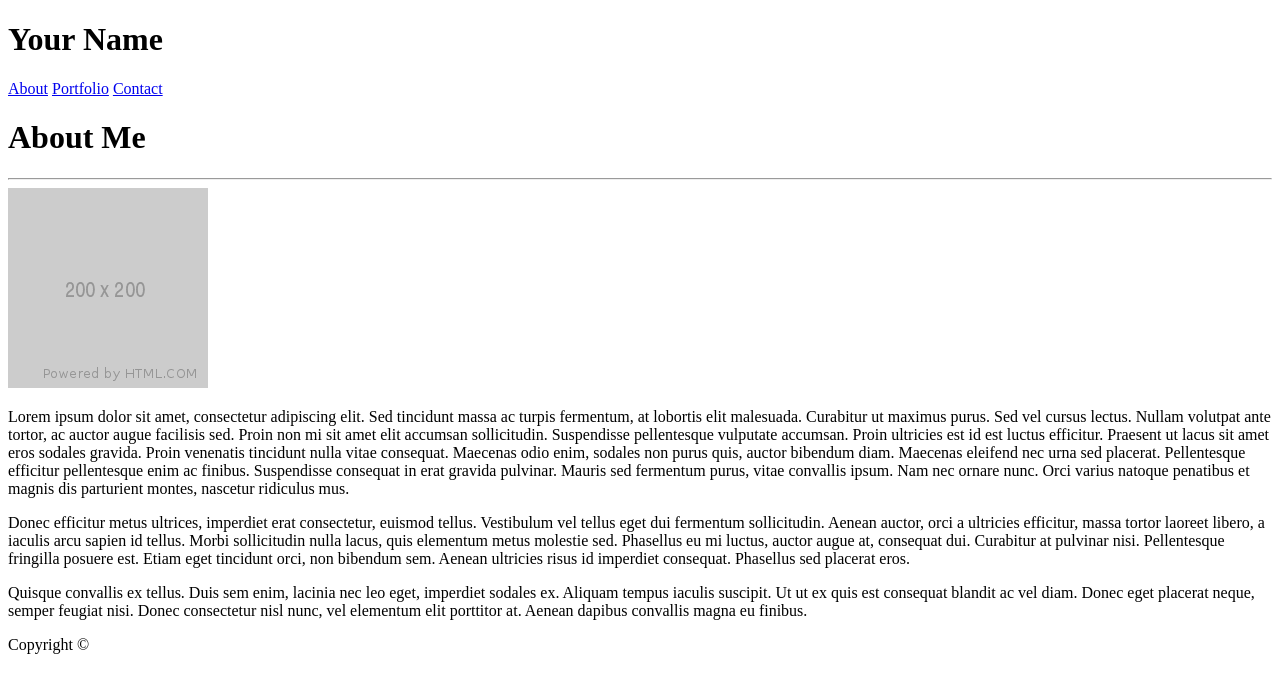
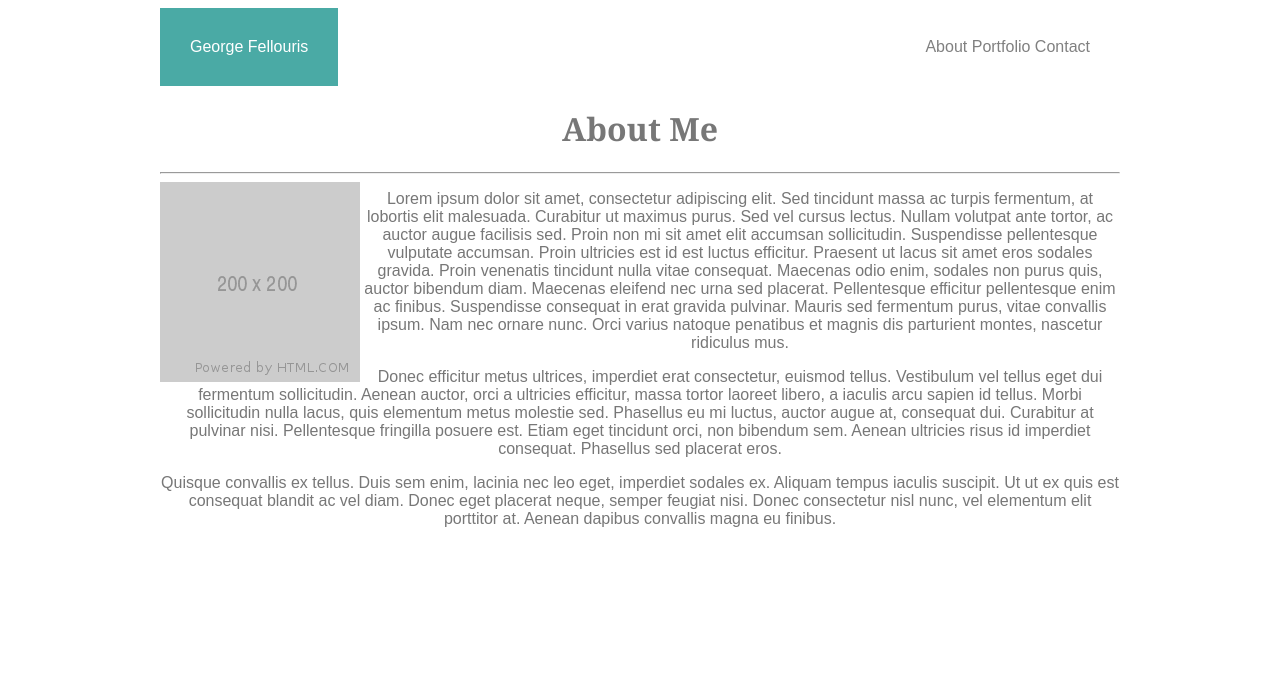
Before and after one commit to gfellouris/Basic-Portfolio, a plain HTML site: page index.html in a window 1280 px wide. Drawn offline with Linux system fonts and the light colour scheme.

Commit message:
applied all formatting from the readme assignment file

```diff
--- a/assets/css/style.css
+++ b/assets/css/style.css
@@ -0,0 +1,96 @@
+* {
+  box-sizing: border-box;
+  text-align: center;
+}
+
+.clearfix::after {
+  content: " ";
+  clear: both;
+  display: block;
+}
+
+.container {
+  width: 960px;
+  margin-left: auto;
+  margin-right: auto;
+  position: absolute;
+  left: 0;
+  right: 0;
+}
+
+/* Standard Elements */
+
+body {
+  color: #777777;
+  font-family: Arial, "Helvetica Neue", Helvetica, sans-serif;
+}
+
+h1,
+h2,
+h3 {
+  font-family: Georgia, Times, "Times New Roman", serif;
+}
+
+/* Header, Section, Footer, nav */
+header {
+  color: white;
+  background-color: #4aaaa5;
+  margin: auto;
+  padding: 30px;
+  float: left;
+}
+
+nav {
+  padding: 30px;
+  margin: auto;
+  float: right;
+  text-decoration: none;
+}
+
+footer {
+  background-color: #666666;
+  height: 60px;
+  padding: 2px;
+  margin-top: 5px;
+  text-align: center;
+}
+
+/* Custom Elements */
+mainHeader {
+  background-color: #ffffff;
+  border-color: #cccccc;
+  margin: auto;
+}
+
+mainContent {
+  background-color: #ffffff;
+  border-color: #dddddd;
+}
+
+/* Custom IDs */
+#imgMe {
+  float: left;
+}
+
+  /* unvisited link */
+  a {
+      text-decoration: none;
+  }
+  a:link {
+    color: grey;
+  }
+
+  /* visited link */
+  a:visited {
+    color: grey;
+  }
+
+  /* mouse over link */
+  a:hover {
+    color: green;
+  }
+
+  /* selected link */
+  a:active {
+    color: blue;
+  }
--- a/index.html
+++ b/index.html
@@ -6,14 +6,16 @@
     <meta name="viewport" content="width=device-width, initial-scale=1.0">
     <meta http-equiv="X-UA-Compatible" content="ie=edge">
     <title>My Profile</title>
+    <link rel="stylesheet" type="text/css" href="assets/css/style.css">
 </head>
 
 <body>
 
     <div class="container">
         <div class="clearfix">
+            <mainHeader>
                 <header>
-                <h1>Your Name</h1>
+                    George Fellouris
                 </header>
 
                 <nav>
@@ -21,40 +23,68 @@
                     <a href="#">Portfolio</a>
                     <a href="#">Contact</a>
                 </nav>
+            </mainHeader>
         </div>
+
+        <div class="clearfix">
+            <mainContent>
                 <h1>About Me</h1>
                 <hr>
-        <img alt="me" src="assets/images/200x200.png" />
+                <img id="imgMe" alt="me" src="assets/images/200x200.png" />
                 <p>
                     Lorem ipsum dolor sit amet, consectetur adipiscing elit. Sed tincidunt massa ac turpis fermentum, at
-            lobortis elit malesuada. Curabitur ut maximus purus. Sed vel cursus lectus. Nullam volutpat ante tortor, ac
-            auctor augue facilisis sed. Proin non mi sit amet elit accumsan sollicitudin. Suspendisse pellentesque
-            vulputate accumsan. Proin ultricies est id est luctus efficitur. Praesent ut lacus sit amet eros sodales
-            gravida. Proin venenatis tincidunt nulla vitae consequat. Maecenas odio enim, sodales non purus quis, auctor
-            bibendum diam. Maecenas eleifend nec urna sed placerat. Pellentesque efficitur pellentesque enim ac finibus.
-            Suspendisse consequat in erat gravida pulvinar. Mauris sed fermentum purus, vitae convallis ipsum. Nam nec
+                    lobortis elit malesuada. Curabitur ut maximus purus. Sed vel cursus lectus. Nullam volutpat ante
+                    tortor,
+                    ac
+                    auctor augue facilisis sed. Proin non mi sit amet elit accumsan sollicitudin. Suspendisse
+                    pellentesque
+                    vulputate accumsan. Proin ultricies est id est luctus efficitur. Praesent ut lacus sit amet eros
+                    sodales
+                    gravida. Proin venenatis tincidunt nulla vitae consequat. Maecenas odio enim, sodales non purus
+                    quis,
+                    auctor
+                    bibendum diam. Maecenas eleifend nec urna sed placerat. Pellentesque efficitur pellentesque enim ac
+                    finibus.
+                    Suspendisse consequat in erat gravida pulvinar. Mauris sed fermentum purus, vitae convallis ipsum.
+                    Nam
+                    nec
                     ornare nunc. Orci varius natoque penatibus et magnis dis parturient montes, nascetur ridiculus mus.
                 </p>
                 <p>
-            Donec efficitur metus ultrices, imperdiet erat consectetur, euismod tellus. Vestibulum vel tellus eget dui
-            fermentum sollicitudin. Aenean auctor, orci a ultricies efficitur, massa tortor laoreet libero, a iaculis
-            arcu sapien id tellus. Morbi sollicitudin nulla lacus, quis elementum metus molestie sed. Phasellus eu mi
-            luctus, auctor augue at, consequat dui. Curabitur at pulvinar nisi. Pellentesque fringilla posuere est.
-            Etiam eget tincidunt orci, non bibendum sem. Aenean ultricies risus id imperdiet consequat. Phasellus sed
+                    Donec efficitur metus ultrices, imperdiet erat consectetur, euismod tellus. Vestibulum vel tellus
+                    eget
+                    dui
+                    fermentum sollicitudin. Aenean auctor, orci a ultricies efficitur, massa tortor laoreet libero, a
+                    iaculis
+                    arcu sapien id tellus. Morbi sollicitudin nulla lacus, quis elementum metus molestie sed. Phasellus
+                    eu
+                    mi
+                    luctus, auctor augue at, consequat dui. Curabitur at pulvinar nisi. Pellentesque fringilla posuere
+                    est.
+                    Etiam eget tincidunt orci, non bibendum sem. Aenean ultricies risus id imperdiet consequat.
+                    Phasellus
+                    sed
                     placerat eros.
                 </p>
                 <p>
-            Quisque convallis ex tellus. Duis sem enim, lacinia nec leo eget, imperdiet sodales ex. Aliquam tempus
-            iaculis suscipit. Ut ut ex quis est consequat blandit ac vel diam. Donec eget placerat neque, semper feugiat
-            nisi. Donec consectetur nisl nunc, vel elementum elit porttitor at. Aenean dapibus convallis magna eu
+                    Quisque convallis ex tellus. Duis sem enim, lacinia nec leo eget, imperdiet sodales ex. Aliquam
+                    tempus
+                    iaculis suscipit. Ut ut ex quis est consequat blandit ac vel diam. Donec eget placerat neque, semper
+                    feugiat
+                    nisi. Donec consectetur nisl nunc, vel elementum elit porttitor at. Aenean dapibus convallis magna
+                    eu
                     finibus.
 
                 </p>
-    </div>
+            </mainContent>
+        </div> <!-- clearfix div -->
 
-    <footer>
+    </div> <!-- container div -->
+
+    <!-- <footer>
         Copyright &copy;
-    </footer>
+    </footer> -->
+
 </body>
 
 </html>
```
Lines whose indentation alone changed are shown as unchanged.
